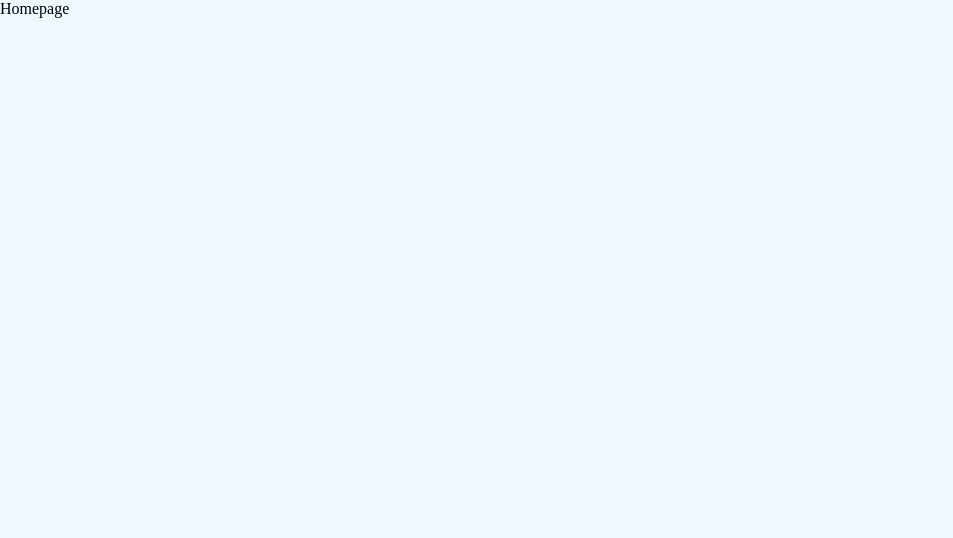
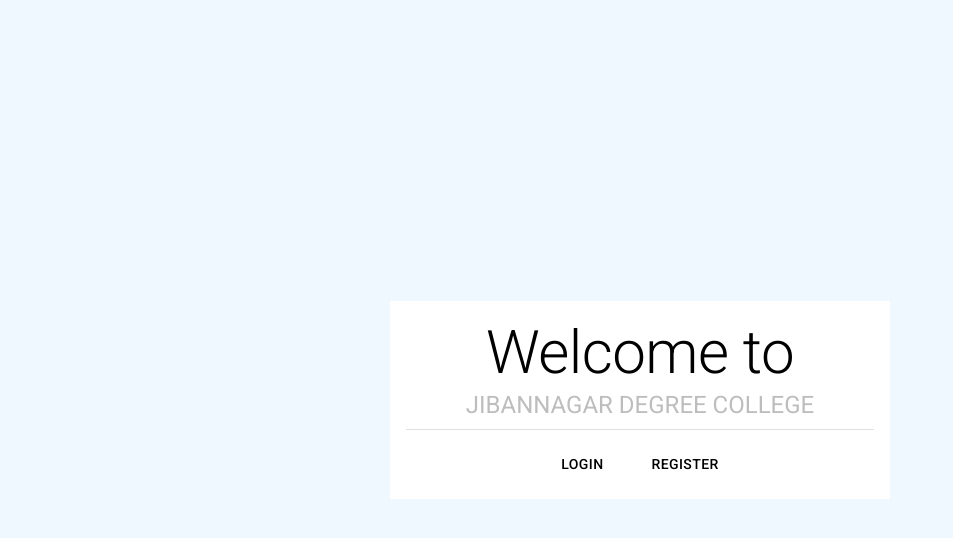
Before and after one commit to ronyahmmod/college-app, a React (Create React App) app: page / in a window 1280 px wide. Shown: the top 538 px of the page, without its empty margins (0-953 px from the left). Built offline with nearby package versions, Linux system fonts and the light colour scheme.

Commit message:
Complete Homepage welcome screen

```diff
--- a/public/index.html
+++ b/public/index.html
@@ -6,7 +6,7 @@
   <link rel="icon" href="%PUBLIC_URL%/favicon.ico" />
   <meta name="viewport" content="width=device-width, initial-scale=1" />
   <meta name="theme-color" content="#000000" />
-  <meta name="description" content="Web site created using create-react-app" />
+  <meta name="description" content="College app for providing diffrent services digitally." />
   <link rel="apple-touch-icon" href="%PUBLIC_URL%/logo192.png" />
   <!--
       manifest.json provides metadata used when your web app is installed on a
--- a/src/App.js
+++ b/src/App.js
@@ -3,6 +3,7 @@
 import { Routes, Route } from "react-router-dom";
 import Login from "./pages/Login";
 import Homepage from "./pages/Homepage";
+import Register from "./pages/Register";
 
 function App() {
   return (
@@ -10,6 +11,7 @@
       <Routes>
         <Route path="/" element={<Homepage />} />
         <Route path="/login" element={<Login />} />
+        <Route path="/register" element={<Register />} />
       </Routes>
     </Box>
   );
--- a/src/index.css
+++ b/src/index.css
@@ -13,3 +13,34 @@
   font-family: source-code-pro, Menlo, Monaco, Consolas, 'Courier New',
     monospace;
 }
+
+
+@-webkit-keyframes tracking-in-expand {
+  0% {
+    letter-spacing: -0.5em;
+    opacity: 0;
+  }
+
+  40% {
+    opacity: 0.6;
+  }
+
+  100% {
+    opacity: 1;
+  }
+}
+
+@keyframes tracking-in-expand {
+  0% {
+    letter-spacing: -0.5em;
+    opacity: 0;
+  }
+
+  40% {
+    opacity: 0.6;
+  }
+
+  100% {
+    opacity: 1;
+  }
+}
--- a/src/pages/Homepage.jsx
+++ b/src/pages/Homepage.jsx
@@ -1,9 +1,65 @@
-import React from 'react'
+import React from "react";
+import { Box, Button, Divider, Typography } from "@mui/material";
+import { useNavigate } from "react-router-dom";
+const Homepage = () => {
+  const navigate = useNavigate();
+  return (
+    <Box
+      sx={{
+        display: "flex",
+        justifyContent: "center",
+        alignItems: "center",
+        height: "100vh",
+      }}
+    >
+      <Box
+        sx={{
+          minHeight: "450",
+          width: 500,
+          backgroundColor: "background.paper",
+          display: "flex",
+          alignItems: "center",
+          flexDirection: "column",
+          p: 2,
+        }}
+      >
+        <Typography
+          variant="h2"
+          sx={(theme) => ({
+            textAlign: "center",
 
-const Homepage = () => {
-  return (
-    <div>Homepage</div>
-  )
-}
+            animation:
+              "tracking-in-expand 0.7s cubic-bezier(0.215, 0.610, 0.355, 1.000) both",
+            animationDelay: ".5s",
+          })}
+        >
+          Welcome to
+        </Typography>
+        <Typography
+          variant="h5"
+          sx={(theme) => ({
+            textAlign: "center",
+            color: theme.palette.grey[400],
+          })}
+        >
+          JIBANNAGAR DEGREE COLLEGE
+        </Typography>
+        <Divider sx={{ width: "100%", my: 1 }} />
+        <Box sx={{ display: "flex", gap: 2, mt: 1 }}>
+          <Button
+            variant="standard"
+            color="primary"
+            onClick={() => navigate("/login")}
+          >
+            Login
+          </Button>
+          <Button variant="standard" onClick={() => navigate("/register")}>
+            Register
+          </Button>
+        </Box>
+      </Box>
+    </Box>
+  );
+};
 
-export default Homepage
+export default Homepage;
--- /dev/null
+++ b/src/pages/Register.jsx
@@ -0,0 +1,7 @@
+import React from "react";
+
+const Register = () => {
+  return <div>Register</div>;
+};
+
+export default Register;
```
Also changed, not shown: firebase.json (added), 1 other file (tests, documents, lock files or other folders).
